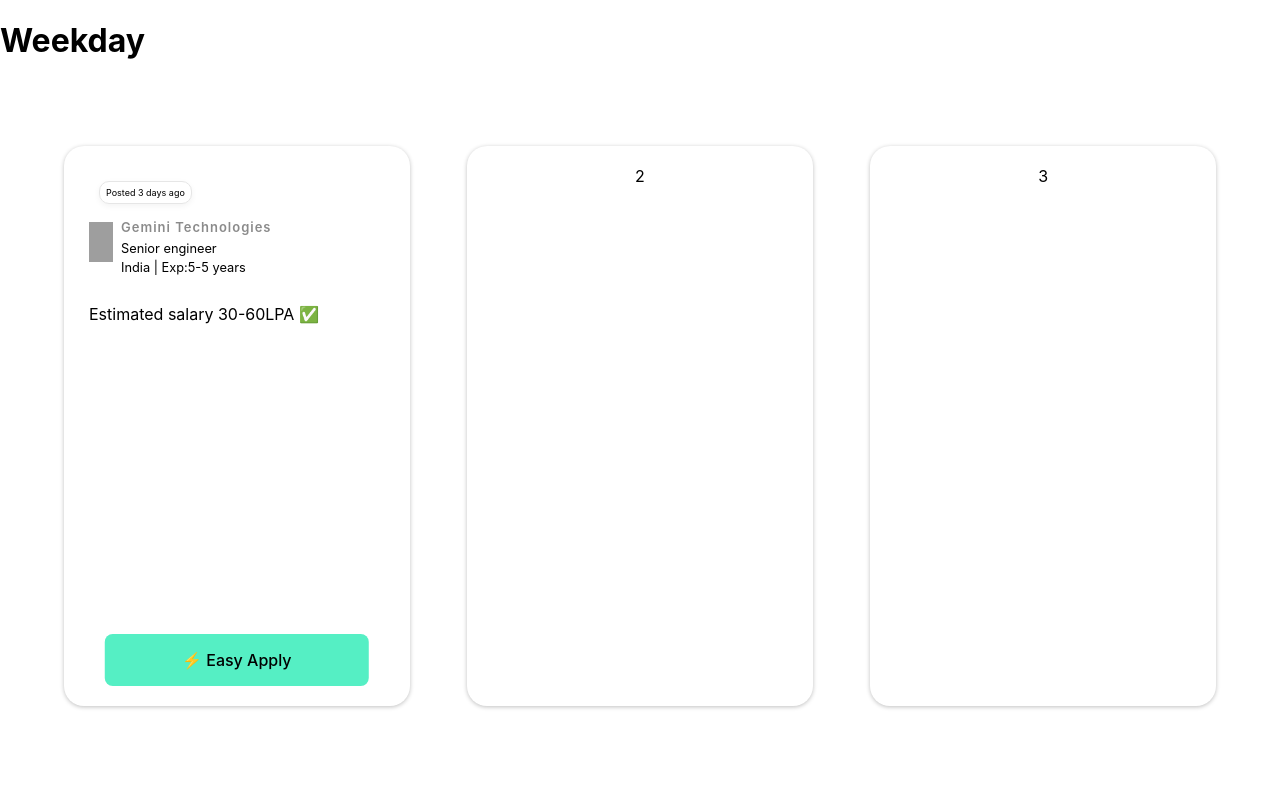
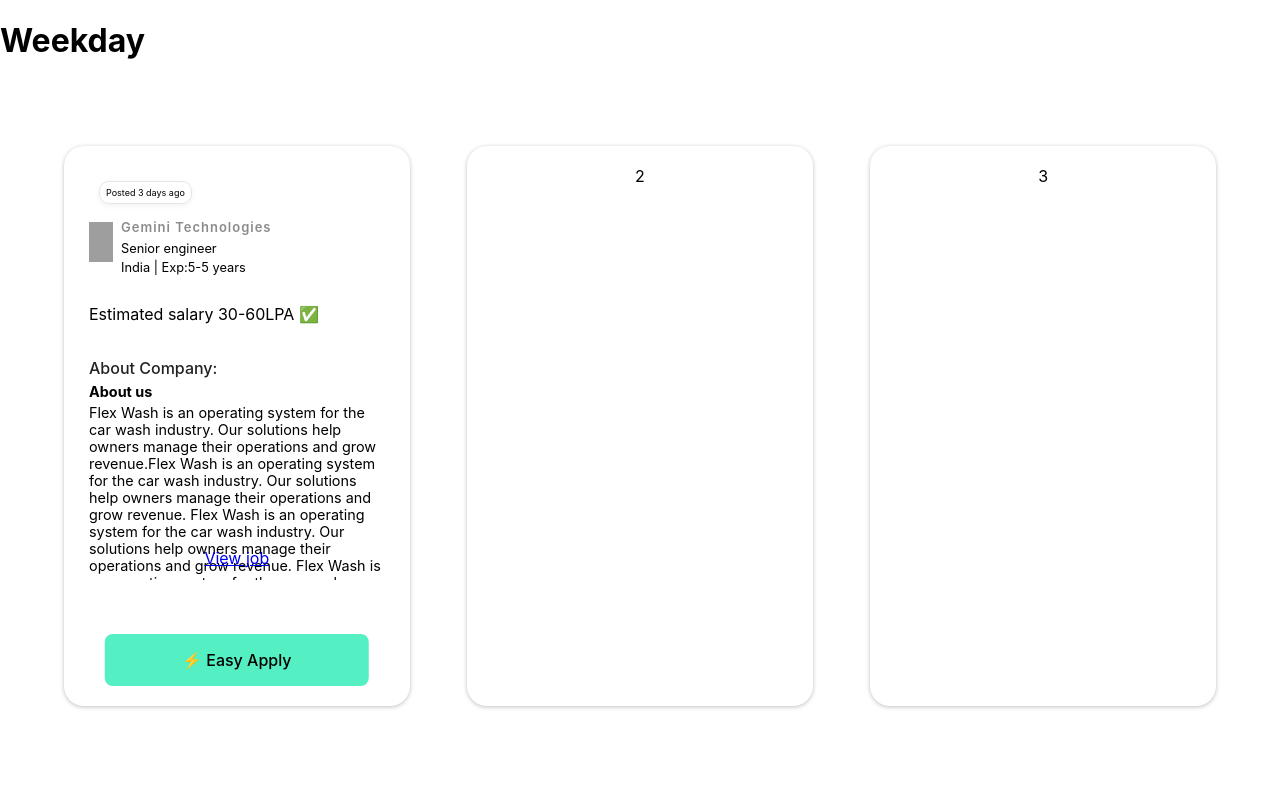
Before and after one commit to aryan-basu/weekday_assign, a React (Create React App) app: page / in a window 1280 px wide. Shown: the top 800 px of the page. Built offline with nearby package versions, Linux system fonts and the light colour scheme; no server answers; grey boxes are pictures that could not be loaded.

Commit message:
minor changes

```diff
--- a/src/Components/Job.js
+++ b/src/Components/Job.js
@@ -65,6 +65,25 @@ const Job = () => {
                                 <span aria-label="Offered salary range" class=""> ✅</span>
                             </p>
 
+                            <div className="about-company">
+                                <h3>About Company:</h3>
+                                <h6>About us</h6>
+                                <p>
+                                    Flex Wash is an operating system for the car wash industry. Our solutions help owners manage their operations and grow revenue.Flex Wash is an operating system for the car wash industry. Our solutions help owners manage their operations and grow revenue.
+                                    Flex Wash is an operating system for the car wash industry. Our solutions help owners manage their operations and grow revenue.
+                                    Flex Wash is an operating system for the car wash industry. Our solutions help owners manage their operations and grow revenue.
+                                    Flex Wash is an operating system for the car wash industry. Our solutions help owners manage their operations and grow revenue.
+                                    Flex Wash is an operating system for the car wash industry. Our solutions help owners manage their operations and grow revenue.
+                                </p>
+                                <h6>Founder/Recruiter profiles:</h6>
+                                <p><a><span>Sidhu moosewala
+                                </span></a></p>
+
+                                <h6>About Role:</h6>
+
+                            </div>
+                            <div className="view-job"><a href="/narrative-(yc-w23)-founding-fullstack-engineer-nfx7?candidateId=U2FsdGVkX18qS8q1yZVtdME3FhHGxxs3/lgUXUs7nySId+hJNfup1OyLMimAFy92">View job</a></div>
+
                     </div>
                         <div className="button">
                             <div className="button-text">
--- a/src/css/job.css
+++ b/src/css/job.css
@@ -166,3 +166,44 @@ margin-top: 0.2rem;
 .expected-salary{
     text-align: start;
 }
+
+.about-company{
+    height: 15rem;
+    overflow: hidden;
+    margin-top: 1rem;
+}
+
+.about-company h3{
+    color: rgba(0, 0, 0, 0.87);
+    font-size: 1rem;
+    line-height: 1.5;
+        font-weight: 500;
+        text-align: start;
+        margin-bottom: 0.2rem;
+}
+
+.about-company h6{
+    font-size: 0.9rem;
+    font-weight: 700;
+    text-align: start;
+    margin-top: 0.2rem;
+        margin-bottom: 0.2rem;
+}
+.about-company p{
+    text-align: start;
+    white-space: pre-wrap;
+    font-size: 0.9rem;
+    margin-top: 0.2rem;
+}
+.about-company a{
+    color: #4943da;
+        font-size: 0.8rem;
+        text-decoration: none;
+        font-weight: 600;
+}
+.view-job{
+        text-align: center;
+            margin-bottom: 0.5rem;
+            position: relative;
+            top: -2rem;
+}
```
